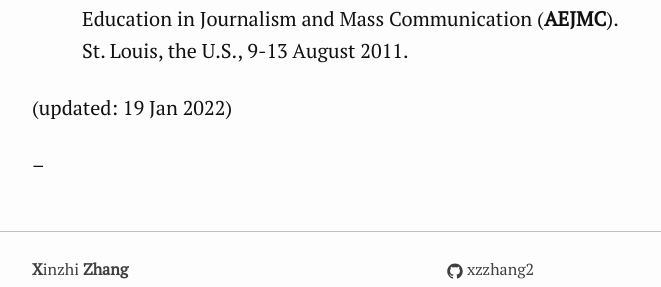
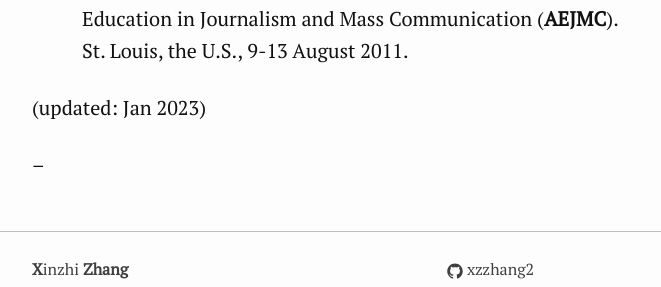
Before and after one commit to xzzhang2/xzzhang2.github.io, a Jekyll site: the page built from pages/pubs.md, in a window 1280 px wide and 900 px high, scrolled down 16411 px. Shown: the part 389-676 px from the top of the window, without its empty margins (308-969 px from the left). Built offline with Jekyll 4.4.1, drawn with Linux system fonts in a browser that asks for light colours.

Commit message:
updating the publication list

```diff
--- a/pages/pubs.md
+++ b/pages/pubs.md
@@ -185,7 +185,7 @@ My research areas include political communication, digital journalism, digital p
 23. **Zhang, X.** (2011, August). Twenty years of internet and civic engagement: A review beyond hypes and hopes. Paper presented at the Annual Convention of Association for Education in Journalism and Mass Communication (**AEJMC**). St. Louis, the U.S., 9-13 August 2011.
 
 
-(updated: 19 Jan 2022)
+(updated: Jan 2023)
 
 
 --
```
